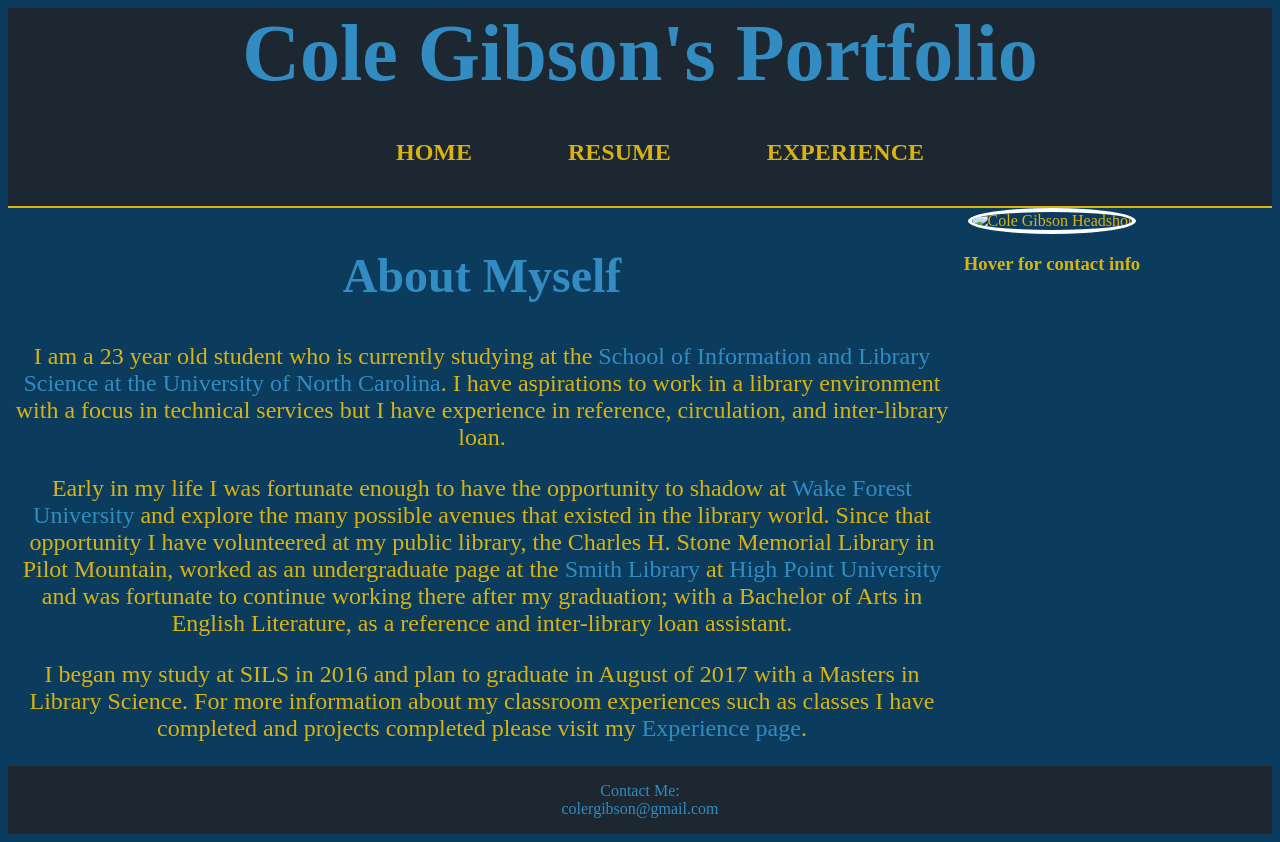
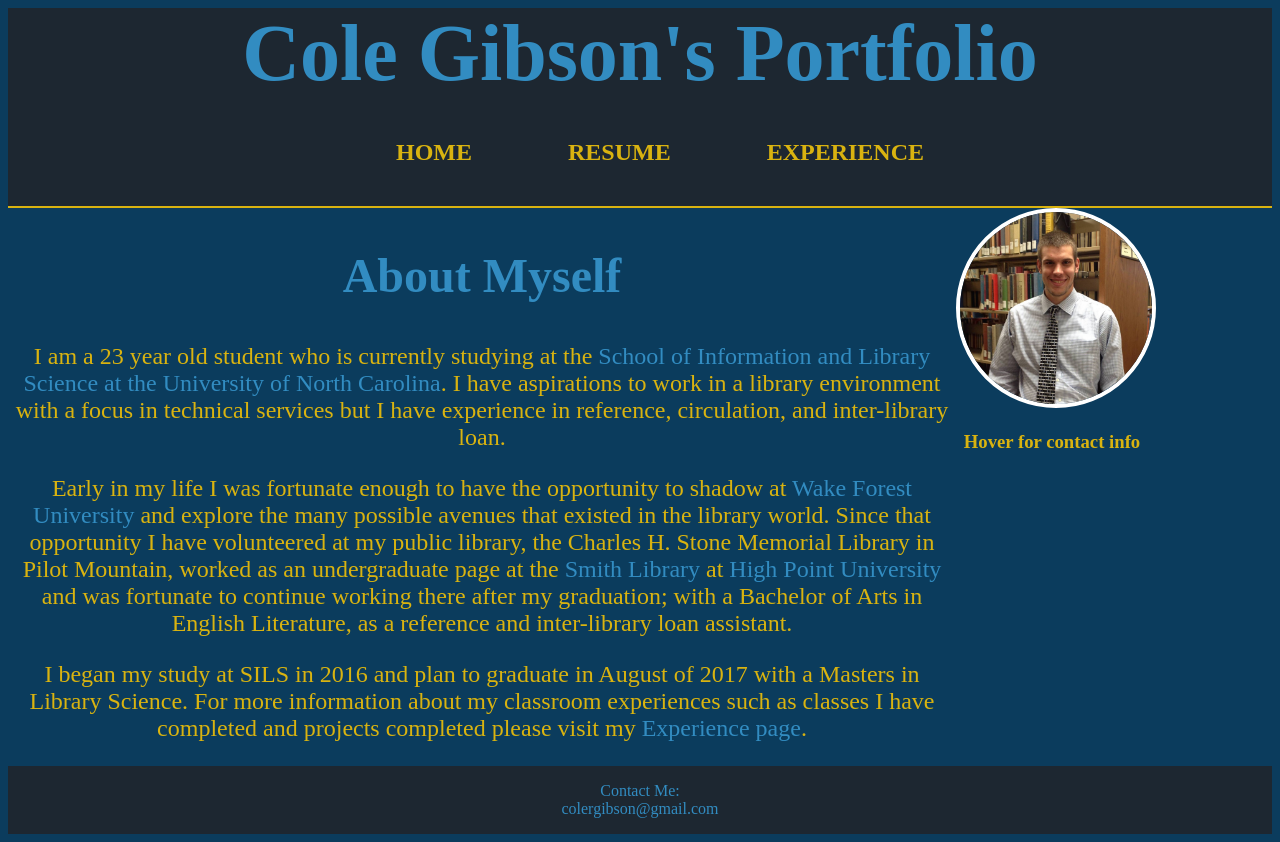
Before and after one commit to colergibson/Portfolio-Website, a plain HTML site: page index.html in a window 1280 px wide. Drawn offline with Linux system fonts and the light colour scheme.

Commit message:
Fixed file location.

```diff
--- a/index.html
+++ b/index.html
@@ -35,7 +35,7 @@
 				<div class="card_container">
 					<div class="card">
 						<div class="side">
-							<img class="profile" src="../Website/images/Cole_Gibson_Headshot.png" alt="Cole Gibson Headshot">
+							<img class="profile" src="images/Cole_Gibson_Headshot.png" alt="Cole Gibson Headshot">
 							<h3> Hover for contact info</h3>
 						</div>
 
```
